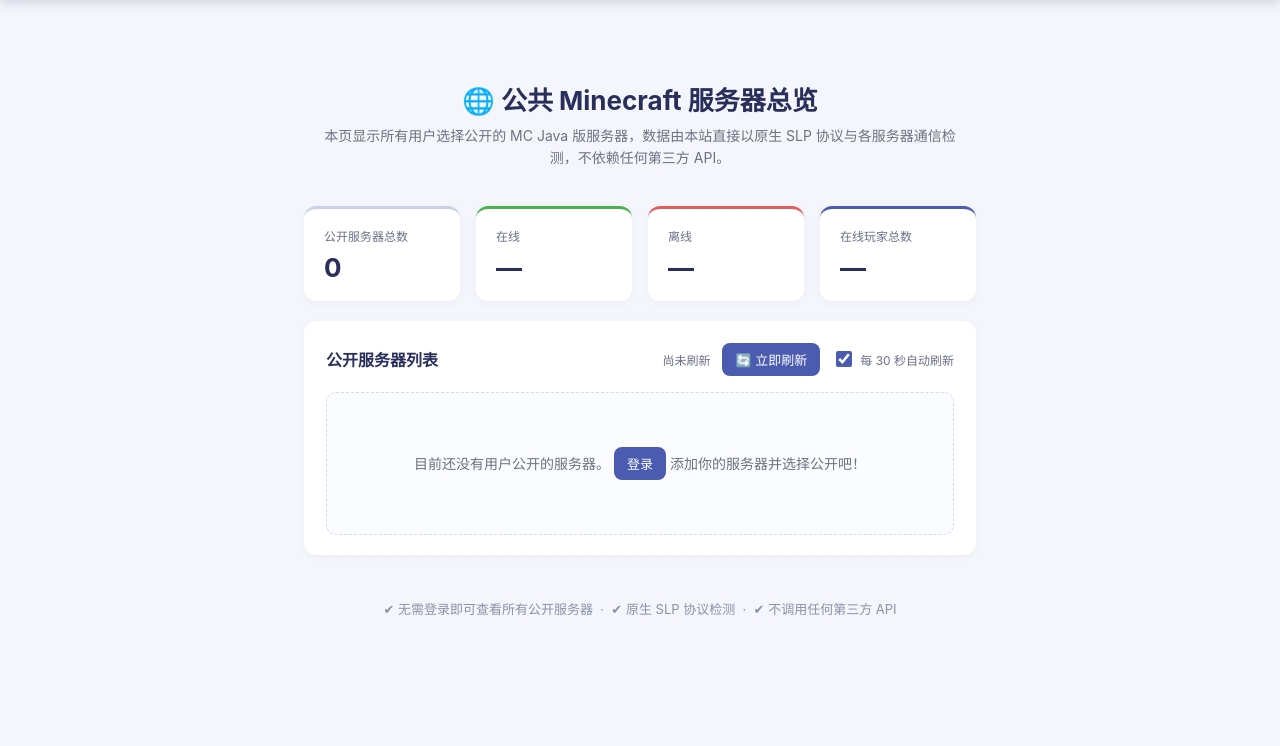
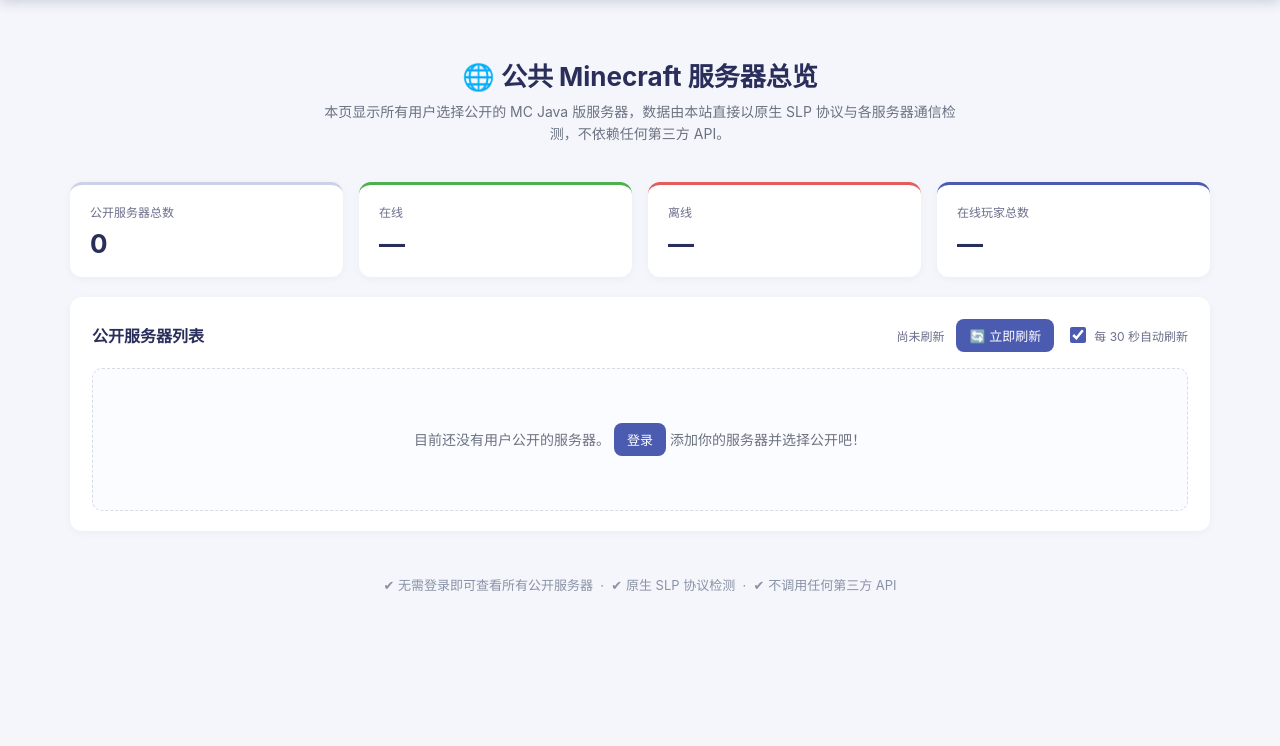
Before and after one commit to forgetmelodyXL/mc-monitor, a Flask app: page / in a window 1280 px wide. Shown: the part 66-812 px from the top of the page. After the commit the page ends 657 px from the top, so only its background shows below. Run offline with Flask 3, Linux system fonts and the light colour scheme; data comes from the database, SQL or seed files in the repository; data that the repository does not hold is empty; some libraries are stand-ins or nearby versions.

Commit message:
fix: remove nested main tag in index.html causing double container styling

```diff
--- a/templates/index.html
+++ b/templates/index.html
@@ -3,7 +3,6 @@
 {% block title %}MC 服务器监控 · 公共主页{% endblock %}
 
 {% block content %}
-<main class="container">
     <section class="hero">
         <div class="hero-title">🌐 公共 Minecraft 服务器总览</div>
         <div class="hero-sub">
@@ -93,7 +92,6 @@
             &nbsp;·&nbsp; ✔ 不调用任何第三方 API
         </div>
     </footer>
-</main>
 
 <!-- ========== 全部玩家模态框（公共页面） ========== -->
 <div class="modal-overlay hidden" id="publicPlayersModal">
```
